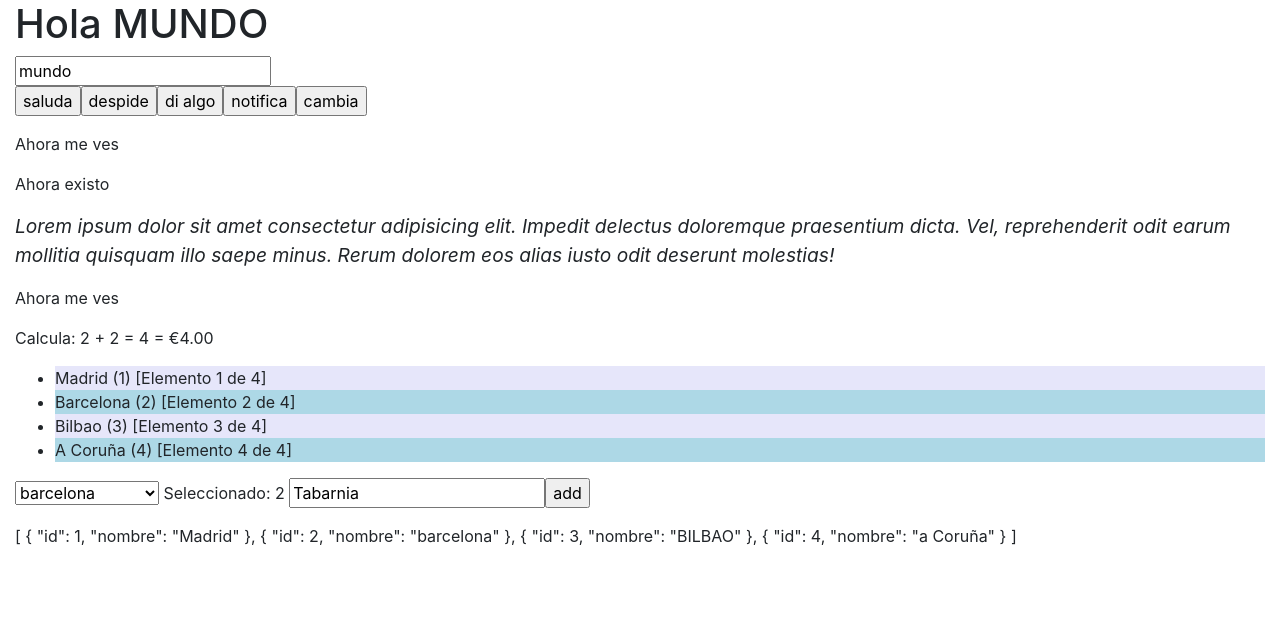
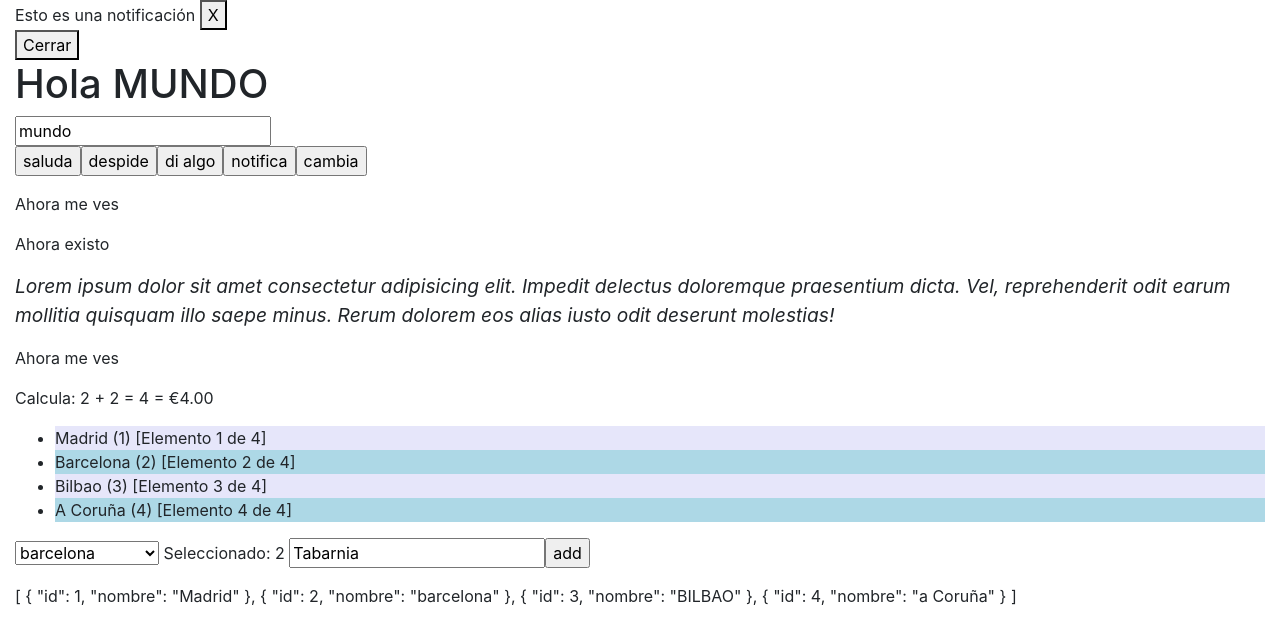
Before and after one commit to jmagit/MAD20191009, an Angular app: page / in a window 1280 px wide. Both pictures are taken after a click on the button "notifica". Shown: the top 644 px of the page. Built offline with nearby package versions, Linux system fonts and the light colour scheme.

Commit message:
Notificaciones

```diff
--- a/src/app/app.component.html
+++ b/src/app/app.component.html
@@ -1,4 +1,5 @@
 <div class="container-fluid">
+  <app-notification></app-notification>
   <app-demos></app-demos>
 </div>
 
--- a/src/app/app.module.ts
+++ b/src/app/app.module.ts
@@ -10,12 +10,14 @@ import { MpCoreModule, LoggerService, ERROR_LEVEL } from 'src/mp-core';
 import { environment } from 'src/environments/environment';
 import { HomeComponent } from './home/home.component';
 import { DemosComponent } from './demos/demos.component';
+import { NotificationComponent } from './notification/notification.component';
 
 @NgModule({
   declarations: [
     AppComponent,
     HomeComponent,
-    DemosComponent
+    DemosComponent,
+    NotificationComponent
   ],
   imports: [
     BrowserModule, FormsModule,
--- /dev/null
+++ b/src/app/notification/notification.component.html
@@ -0,0 +1,9 @@
+<ng-container *ngIf="VM.HayNotificaciones">
+  <div *ngFor="let item of VM.Listado; let i = index;">
+    {{item.Message}}
+    <button type="button" (click)="VM.delete(i)">X</button>
+  </div>
+  <div>
+    <button type="button" (click)="VM.clear()">Cerrar</button>
+  </div>
+</ng-container>
--- /dev/null
+++ b/src/app/notification/notification.component.ts
@@ -0,0 +1,17 @@
+import { Component, OnInit } from '@angular/core';
+import { NotificationService } from '../common-app/notification.service';
+
+@Component({
+  selector: 'app-notification',
+  templateUrl: './notification.component.html',
+  styleUrls: ['./notification.component.css']
+})
+export class NotificationComponent implements OnInit {
+
+  constructor(private vm: NotificationService) { }
+  public get VM() { return this.vm; }
+
+  ngOnInit() {
+  }
+
+}
```
Also changed, not shown: src/app/notification/notification.component.css (added), 1 other file (tests, documents, lock files or other folders).
